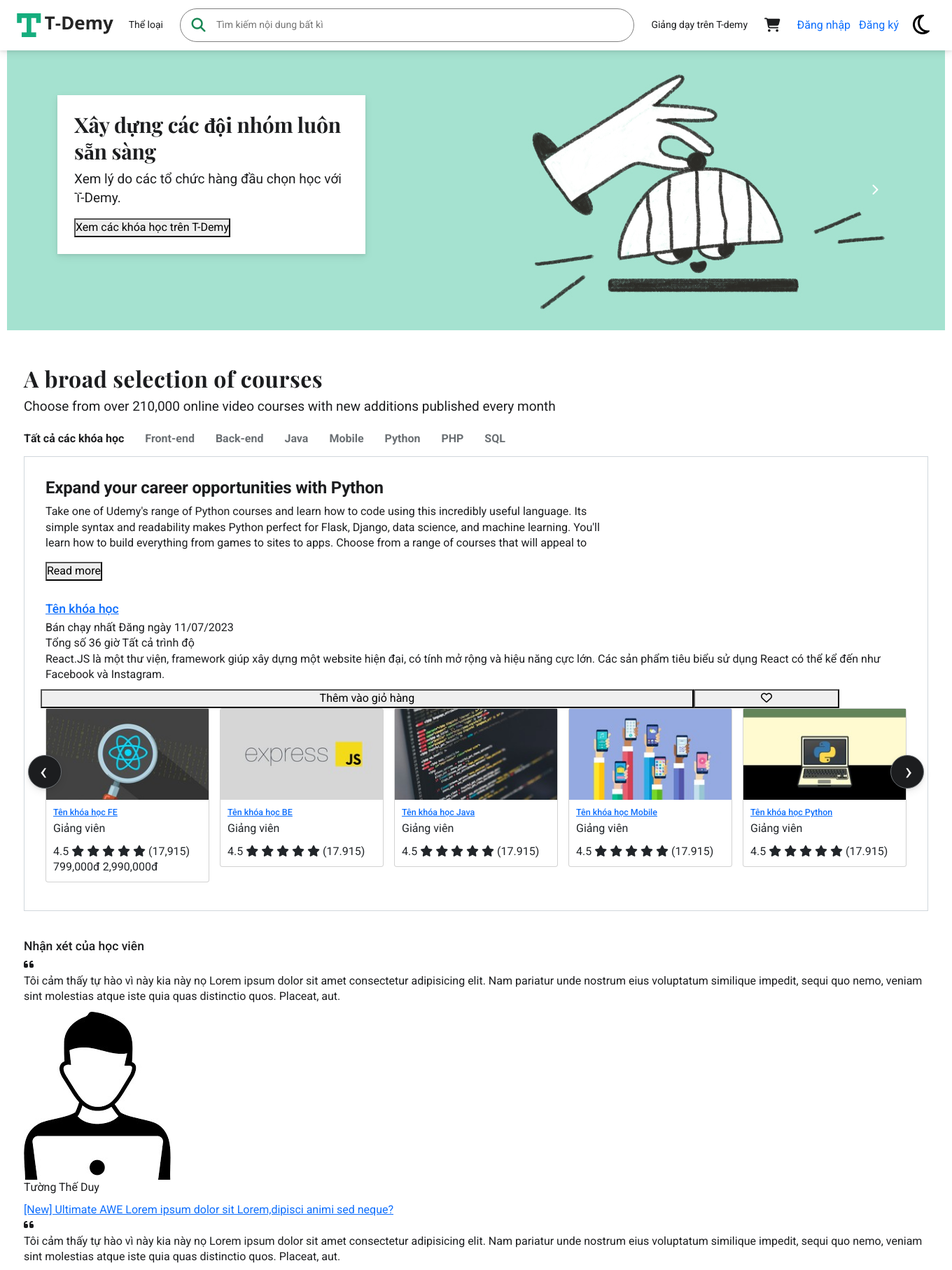
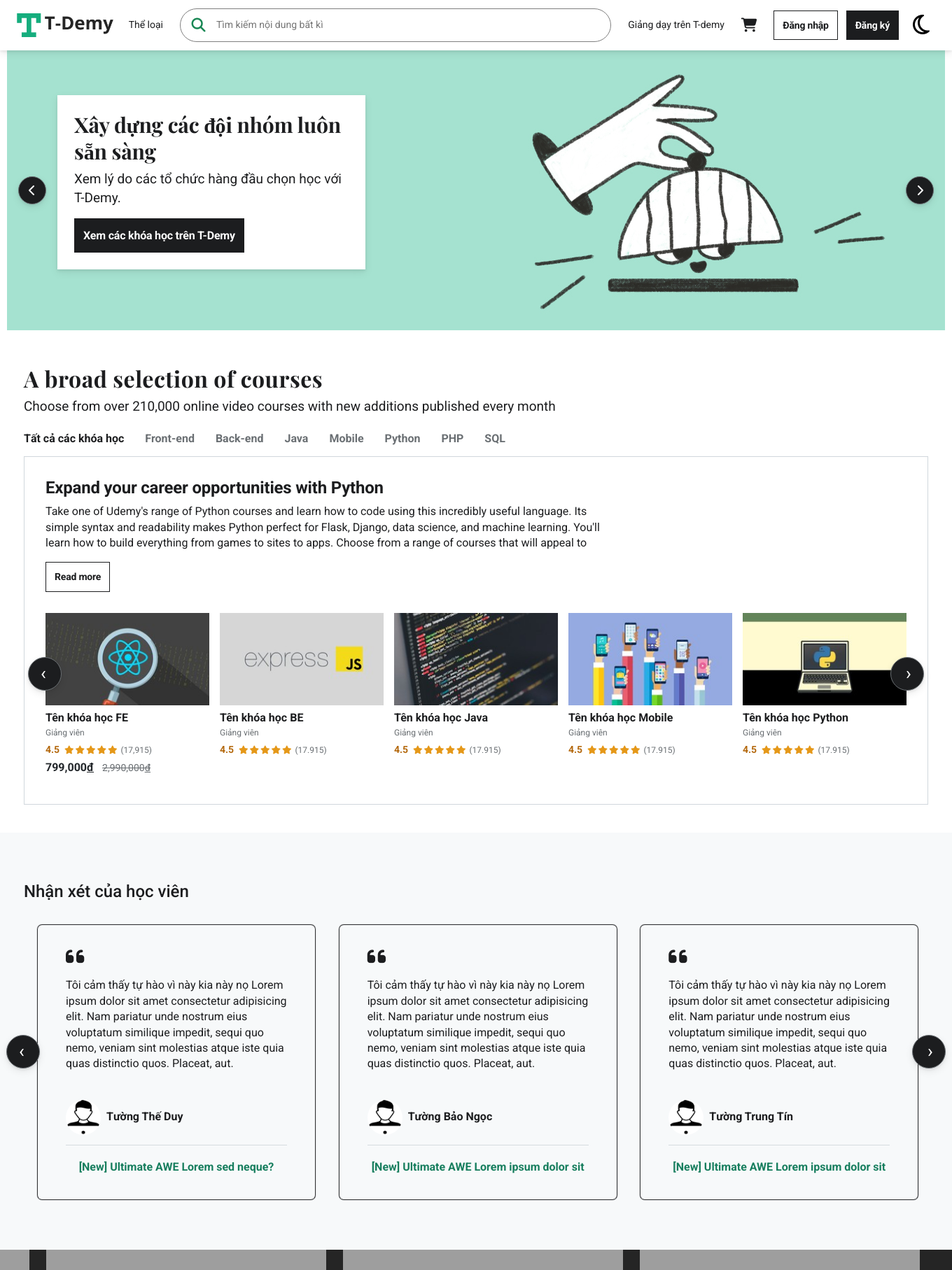
Before and after one commit to letrungtin09/DuAn1, a PHP site: page /EzCode/assets/index.html in a window 1360 px wide. Shown: the top 1815 px of the page at 70% size. Run offline with PHP 8.4, Linux system fonts and the light colour scheme; grey boxes are pictures that could not be loaded.

Commit message:
hoàn thiện feedback

```diff
--- a/assets/css/main.css
+++ b/assets/css/main.css
@@ -292,7 +292,7 @@ body {
   width: 100%;
   height: 100%;
   color: #fff;
-  font-size: 3.5rem;
+  font-size: 2.6rem;
 }
 .courses__content #tdTabContent .courses__item .owl-nav .owl-next {
   border-radius: 50%;
@@ -355,55 +355,104 @@ body {
 }
 .courses__content #tdTab .nav-item .nav-link.active {
   color: #1c1d1f;
+}
+
 .feedback {
   background-color: #f7f9fa;
 }
 .feedback .feedback_container {
-  padding: 7rem 0;
+  padding: 7rem 2.4rem;
 }
 .feedback .feedback_container .feedback_title {
   font-size: 2.4rem;
   margin-bottom: 2.4rem;
 }
-.feedback .feedback_container .feedback_carousel {
+.feedback .feedback_container #feedback_carousel-id {
   display: flex;
   justify-content: space-between;
+  height: 404px;
 }
-.feedback .feedback_container .feedback_carousel .feedback_carousel-list {
+.feedback .feedback_container #feedback_carousel-id .owl-nav button:hover {
+  background-color: #3e4143;
+}
+.feedback .feedback_container #feedback_carousel-id .owl-nav button span {
+  display: inline-block;
+  width: 100%;
+  height: 100%;
+  color: #fff;
+  font-size: 2.6rem;
+}
+.feedback .feedback_container #feedback_carousel-id .owl-nav .owl-next {
+  border-radius: 50%;
+  text-align: center;
+  background-color: #1c1d1f;
+  border: 1px solid #6a6f73;
+  box-shadow: 0 2px 4px rgba(0, 0, 0, 0.08), 0 4px 12px rgba(0, 0, 0, 0.08);
+  width: 48px;
+  height: 48px;
+  line-height: 45px;
+  position: absolute;
+  top: 40%;
+  left: none;
+  right: -3rem;
+}
+.feedback .feedback_container #feedback_carousel-id .owl-nav .owl-next span {
+  padding-left: 0.4rem;
+}
+.feedback .feedback_container #feedback_carousel-id .owl-nav .owl-prev {
+  border-radius: 50%;
+  text-align: center;
+  background-color: #1c1d1f;
+  border: 1px solid #6a6f73;
+  box-shadow: 0 2px 4px rgba(0, 0, 0, 0.08), 0 4px 12px rgba(0, 0, 0, 0.08);
+  width: 48px;
+  height: 48px;
+  line-height: 45px;
+  position: absolute;
+  top: 40%;
+  left: -3rem;
+  right: none;
+}
+.feedback .feedback_container #feedback_carousel-id .owl-nav .owl-prev span {
+  padding-right: 0.4rem;
+}
+.feedback .feedback_container #feedback_carousel-id .feedback_carousel-list {
   box-shadow: 0px 0px 1px 1px #1c1d1f;
-  width: 416px;
+  width: 396px;
   border-radius: 6px;
-  padding: 30px 40px;
+  padding: 25px 40px;
+  margin: 10px 20px 0 20px;
+  height: 392px;
 }
-.feedback .feedback_container .feedback_carousel .feedback_carousel-list .feedback_carousel-list-head {
+.feedback .feedback_container #feedback_carousel-id .feedback_carousel-list .feedback_carousel-list-head {
   font-size: 3rem;
   margin-bottom: 0.8rem;
 }
-.feedback .feedback_container .feedback_carousel .feedback_carousel-list .feedback_carousel-list-text {
+.feedback .feedback_container #feedback_carousel-id .feedback_carousel-list .feedback_carousel-list-text {
   margin-bottom: 4rem;
 }
-.feedback .feedback_container .feedback_carousel .feedback_carousel-list .feedback_carousel-list-user {
+.feedback .feedback_container #feedback_carousel-id .feedback_carousel-list .feedback_carousel-list-user {
   display: flex;
   align-items: center;
   border-bottom: 1px solid #d5dbdf;
   padding-bottom: 1.4rem;
 }
-.feedback .feedback_container .feedback_carousel .feedback_carousel-list .feedback_carousel-list-user img {
+.feedback .feedback_container #feedback_carousel-id .feedback_carousel-list .feedback_carousel-list-user img {
   width: 50px;
   height: 50px;
   border-radius: 50%;
   margin-right: 0.8rem;
 }
-.feedback .feedback_container .feedback_carousel .feedback_carousel-list .feedback_carousel-list-user p {
+.feedback .feedback_container #feedback_carousel-id .feedback_carousel-list .feedback_carousel-list-user p {
   font-weight: 600;
   margin: 0;
 }
-.feedback .feedback_container .feedback_carousel .feedback_carousel-list .feedback_carousel-list-end {
+.feedback .feedback_container #feedback_carousel-id .feedback_carousel-list .feedback_carousel-list-end {
   margin-top: 2rem;
   display: flex;
   justify-content: center;
 }
-.feedback .feedback_container .feedback_carousel .feedback_carousel-list .feedback_carousel-list-end a {
+.feedback .feedback_container #feedback_carousel-id .feedback_carousel-list .feedback_carousel-list-end a {
   text-decoration: none;
   color: #177e5e;
   font-weight: 600;
--- a/assets/index.html
+++ b/assets/index.html
@@ -696,7 +696,7 @@
     <section class="feedback">
         <div class="feedback_container td-container">
             <h3 class="feedback_title">Nhận xét của học viên</h3>
-            <div class="feedback_carousel">
+            <div class="owl-carousel owl-theme feedback__item" id="feedback_carousel-id">
                 <div class="feedback_carousel-list">
                     <div class="feedback_carousel-list-head">
                         <i class="fa-solid fa-quote-left"></i>
@@ -709,7 +709,7 @@
                         <p>Tường Thế Duy</p>
                     </div>
                     <div class="feedback_carousel-list-end">
-                        <a href="" class="">[New] Ultimate AWE Lorem ipsum dolor sit Lorem,dipisci animi sed neque? </a>
+                        <a href="" class="">[New] Ultimate AWE Lorem sed neque? </a>
                     </div>
                 </div>
 
@@ -722,7 +722,7 @@
                     </div>
                     <div class="feedback_carousel-list-user">
                         <img src="/assets/img/users/student.jpg" alt="" class="">
-                        <p>Tường Thế Duy</p>
+                        <p>Tường Bảo Ngọc</p>
                     </div>
                     <div class="feedback_carousel-list-end">
                         <a href="" class="">[New] Ultimate AWE Lorem ipsum dolor sit </a>
@@ -738,7 +738,23 @@
                     </div>
                     <div class="feedback_carousel-list-user">
                         <img src="/assets/img/users/student.jpg" alt="" class="">
-                        <p>Tường Thế Duy</p>
+                        <p>Tường Trung Tín</p>
+                    </div>
+                    <div class="feedback_carousel-list-end">
+                        <a href="" class="">[New] Ultimate AWE Lorem ipsum dolor sit </a>
+                    </div>
+                </div>
+
+                <div class="feedback_carousel-list">
+                    <div class="feedback_carousel-list-head">
+                        <i class="fa-solid fa-quote-left"></i>
+                    </div>
+                    <div class="feedback_carousel-list-text">
+                        <p>Tôi cảm thấy tự hào vì này kia này nọ Lorem ipsum dolor sit amet consectetur adipisicing elit. Nam pariatur unde nostrum eius voluptatum similique impedit, sequi quo nemo, veniam sint molestias atque iste quia quas distinctio quos. Placeat, aut.</p>
+                    </div>
+                    <div class="feedback_carousel-list-user">
+                        <img src="/assets/img/users/student.jpg" alt="" class="">
+                        <p>Tường Hải anh</p>
                     </div>
                     <div class="feedback_carousel-list-end">
                         <a href="" class="">[New] Ultimate AWE Lorem ipsum dolor sit </a>
--- a/assets/js/main.js
+++ b/assets/js/main.js
@@ -16,7 +16,21 @@ $('.courses__item').owlCarousel({
         }
     }
 });
-
+$('.feedback__item').owlCarousel({
+    loop:true,
+    nav:true,
+    dots:false,
+    responsive:{
+        0:{
+            items:1
+        },600:{
+            items:2
+        },
+        1000:{
+            items:3
+        }
+    }
+});
 function showCard(){
     document.querySelector('.card-popup').style.opacity = '1';
 }
--- a/assets/sass/Helpers/_variables.scss
+++ b/assets/sass/Helpers/_variables.scss
@@ -63,6 +63,7 @@ $mg-5: 2.4rem;
 $mg-6: 6.4rem;
 $mg-7: 3.2rem;
 $mg-8: 4rem;
+$mg-9: 0.2rem;
 
 //PADDING
 $pd-0: 2.4rem;
--- a/assets/sass/Layouts/_feedback.scss
+++ b/assets/sass/Layouts/_feedback.scss
@@ -1,19 +1,50 @@
 .feedback{
     background-color: $color-white-1;
     .feedback_container{
-        padding: $pd-14 0;
+        padding: $pd-14 $mg-5;
         .feedback_title{
             font-size: $fs-4;
             margin-bottom: $mg-5;
         }
-        .feedback_carousel{
+        #feedback_carousel-id{
             display: flex;
             justify-content: space-between;
+            height: 404px;
+            .owl-nav{
+                button{
+                    &:hover{
+                        background-color: $color-gray-1;
+                    }
+                    span{
+                        display: inline-block;
+                        width: 100%;
+                        height: 100%;
+                        color: $color-white-0;
+                        font-size: $fs-7;
+                    }
+                }
+                .owl-next{
+                    @include styleButtonControl(48px, 48px, 45px, 40%, none, -3rem);
+                    span{
+                        padding-left: $pd-2;
+                    }
+                }
+                .owl-prev{
+                    @include styleButtonControl(48px, 48px, 45px, 40%, -3rem, none);
+
+                    span{
+                        padding-right: $pd-2;
+                    }
+                }
+            }
             .feedback_carousel-list{
                 box-shadow: 0px 0px 1px 1px #1c1d1f;
-                width: 416px;
+                width: 396px;
                 border-radius: 6px;
-                padding: 30px 40px;
+                padding: 25px 40px;
+                margin: 10px 20px 0 20px;
+                height: 392px;
+
                 .feedback_carousel-list-head{
                     font-size: $fs-6;
                     margin-bottom: $mg-1;
@@ -51,5 +82,6 @@
                 }
             }
         }
+
     }
 }
```
Also changed, not shown: 1 other file.
